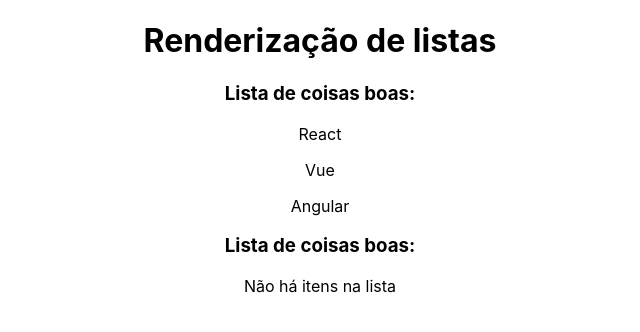
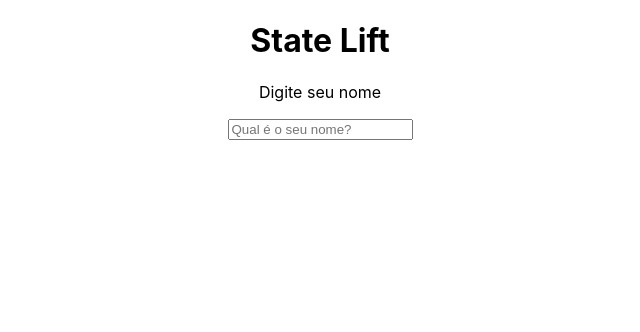
Before and after one commit to amandacbarreto/AnotacoesReactJs, a React (Create React App) app: page / in a window 1280 px wide. Shown: the top 332 px of the page, without its empty margins (320-960 px from the left). Built offline with nearby package versions, Linux system fonts and the light colour scheme.

Commit message:
state lift

```diff
--- a/src/App.js
+++ b/src/App.js
@@ -1,15 +1,15 @@
 import './App.css';
-import Lista from './components/Lista';
+import {useState} from 'react'
+import SeuNome from './components/SeuNome';
+import Saudacao from './components/Saudacao';
 
 function App() {
-
-  const meusItens = ['React', 'Vue', 'Angular']
-
+  const [nome,setNome] = useState()
   return (
     <div className="App">
-      <h1>Renderização de listas</h1>
-      <Lista itens={meusItens}/>
-      <Lista itens={[]} />
+      <h1>State Lift</h1>
+      <SeuNome setNome= {setNome} />
+      <Saudacao nome={nome} />
     </div>
 
   )
--- /dev/null
+++ b/src/components/Saudacao.js
@@ -0,0 +1,11 @@
+function Saudacao ({nome}){
+    function gerarSaudacao(algumNome){
+        return `Olá, ${algumNome}, tudo bem?`
+    }
+    return( //se nome for diferente de undefined, imprime o p
+        <>
+            {nome && <p> {(gerarSaudacao(nome))}</p>}
+        </>
+    )
+}
+export default Saudacao
--- /dev/null
+++ b/src/components/SeuNome.js
@@ -0,0 +1,14 @@
+function SeuNome( {setNome} ){
+    return (
+        <div>
+            <p>Digite seu nome</p>
+            <input
+                type="text"
+                placeholder="Qual é o seu nome?"
+                onChange={(e)=>setNome(e.target.value)}
+            />
+        </div>
+    )
+}
+
+export default SeuNome
```
